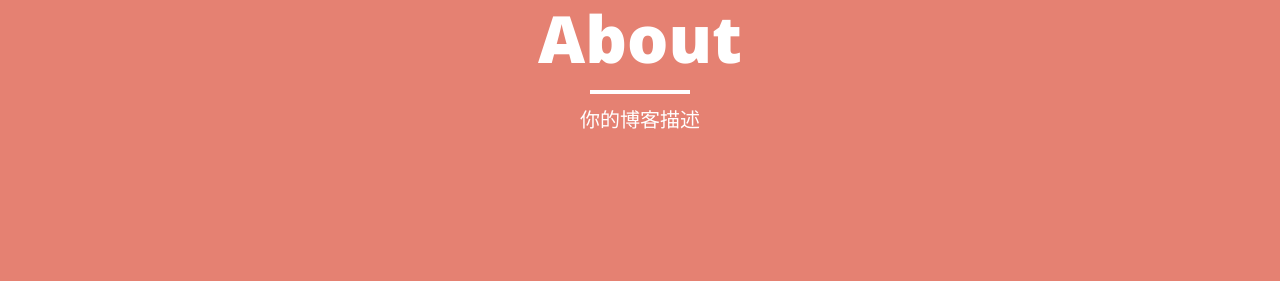
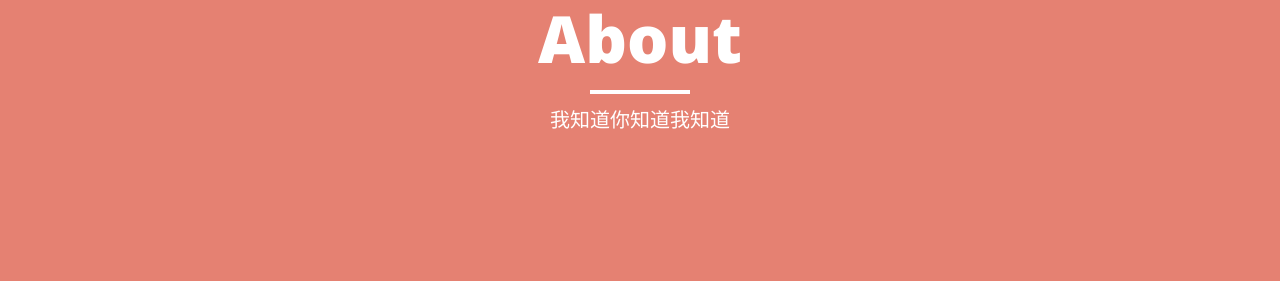
Before and after one commit to realbobcat/realbobcat.github.io, a Jekyll site: the page built from about.md, in a window 1280 px wide. Shown: the part 147-447 px from the top of the page. Built offline with Jekyll 4.4.1, drawn with Linux system fonts in a browser that asks for light colours; nearby versions of some CDN libraries.

Commit message:
Update about.md

```diff
--- a/about.md
+++ b/about.md
@@ -1,7 +1,7 @@
 ---
 layout: page
 title: "About"
-description: "你的博客描述 "
+description: "我知道你知道我知道"
 header-img: "img/orange.jpg"
 ---
 
```
